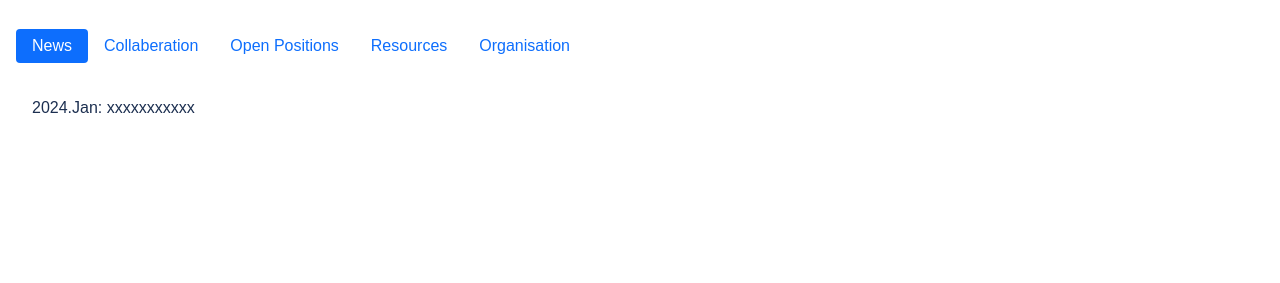
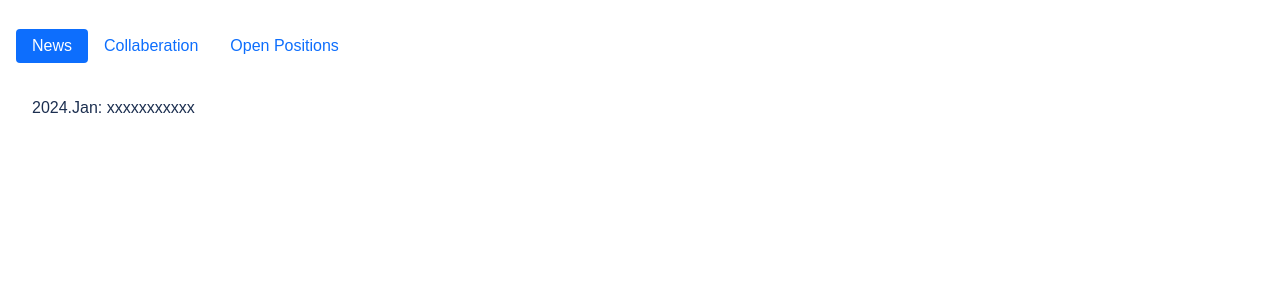
Before and after one commit to Khalid-AlKhatib/LTS, a plain HTML site: page index.html in a window 1280 px wide. Shown: the part 517-800 px from the top of the page. Drawn offline with nearby package versions, Linux system fonts and the light colour scheme; a web font is replaced by a local one.

Commit message:
Update index.html

```diff
--- a/index.html
+++ b/index.html
@@ -243,16 +243,6 @@
                     <button class="nav-link" id="pills-contact-tab" data-bs-toggle="pill"
                         data-bs-target="#pills-contact" type="button" role="tab"
                         aria-controls="pills-contact" aria-selected="false">Open Positions</button>
-                </li>
-                <li class="nav-item" role="presentation">
-                    <button class="nav-link" id="pills-contact-tab" data-bs-toggle="pill"
-                        data-bs-target="#pills-contact" type="button" role="tab"
-                        aria-controls="pills-contact" aria-selected="false">Resources</button>
-                </li>
-                <li class="nav-item" role="presentation">
-                    <button class="nav-link" id="pills-contact-tab" data-bs-toggle="pill"
-                        data-bs-target="#pills-contact" type="button" role="tab"
-                        aria-controls="pills-contact" aria-selected="false">Organisation</button>
                 </li>
             </ul>
             <div class="tab-content" id="pills-tabContent">
```
